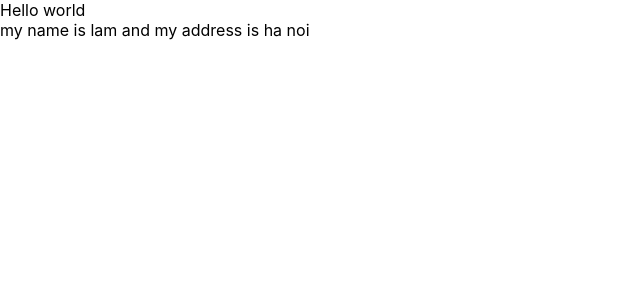
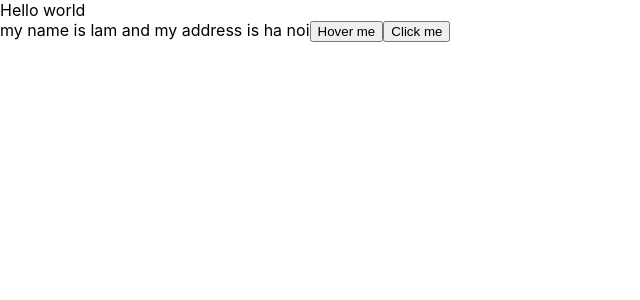
Before and after one commit to jvlam/First-React-App, a React (Create React App) app: page / in a window 1280 px wide. Shown: the top 300 px of the page, without its empty margins (0-640 px from the left). Built offline with nearby package versions, Linux system fonts and the light colour scheme.

Commit message:
DOM event React

```diff
--- a/src/components/Mycomponent.js
+++ b/src/components/Mycomponent.js
@@ -14,12 +14,24 @@
         age: 29
     };
 
+    handleClick(event) {
+        // console.log('click me by button');
+        // console.log(event);
+        console.log(this.state.name);
+    }
+
+    handleOnMouseOver(event) {
+        console.log(event);
+    }
+
     render() { // tập hợp các khối html và render ra giao diện
 
 
         return (
             <div>
                 my name is {this.state.name} and my address is {this.state.address}
+                <button onMouseOver={this.handleClick}>Hover me</button>
+                <button onClick={this.handleClick}>Click me</button>
             </div>
         );
 
```
